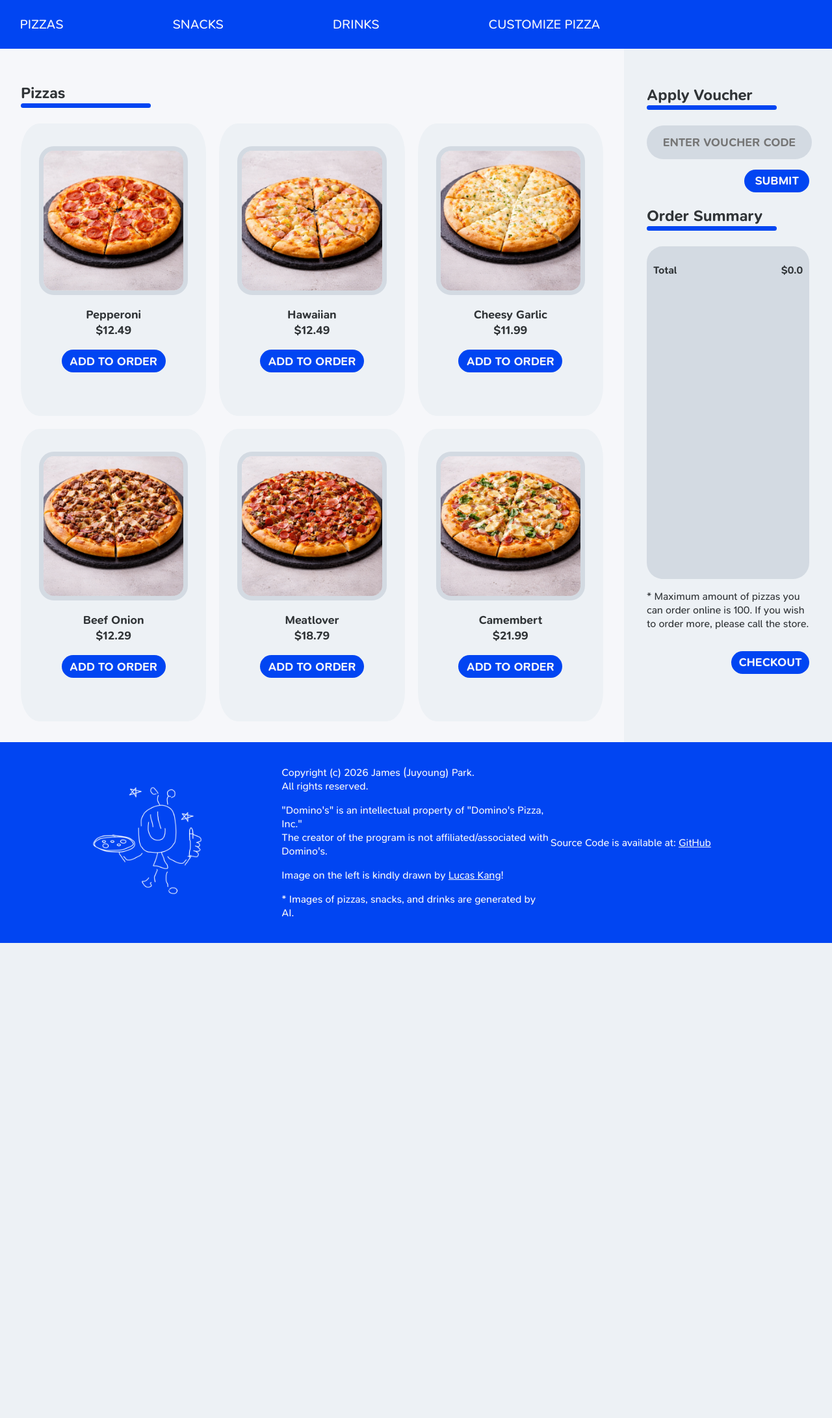
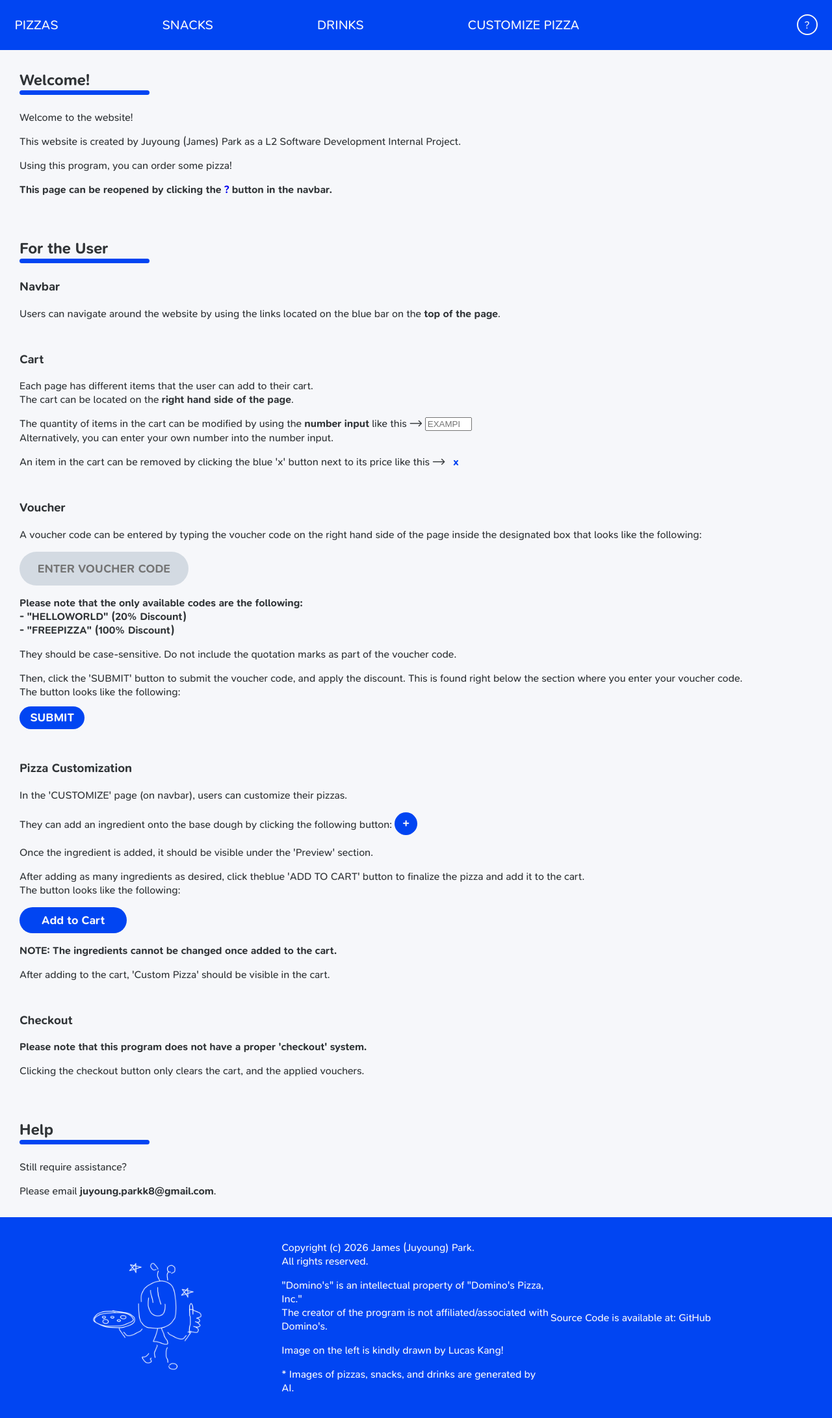
Before and after one commit to sleepywndud/pizza, a Flask app: page / in a window 1280 px wide; the page is wider, and only the part inside the window is pictured. Shown: that part at 65% size. Before the commit the page ends 1451 px from the top of that part, so only its background shows below. Run offline with Flask 3, Linux system fonts and the light colour scheme; data comes from the database, SQL or seed files in the repository; both versions use the stored data as it was after the commit; data that the repository does not hold is empty.

Commit message:
feat: voucher section, user-manual, refactor routes,
This feat adds a large amount of features, refactorings, as well as bug fixes:

- Added a voucher section: apply, remove voucher can be done for a % discount
- Added another table to keep track of which voucher was used
- Added the user-manual
- Changed index.html --> pizzas.html, and index.html is now the user-manual.
- Bug where a random white-space existed in the right hand side of the page has been fixed (TRIAL #1)
- Other miscellaneous changes

Co-Authored-By: 주영 <22222w@duck.com>

```diff
--- a/main.py
+++ b/main.py
@@ -11,9 +11,12 @@ from routes import *
 
 conn = sqlite3.connect("order.db")
 cr = conn.cursor()
-# empties the database data in order.db when program is ran
+
+# empties the table data in order.db when program is ran
 cr.execute("DELETE FROM cart")
 cr.execute("DELETE FROM custom_pizza_draft")
+cr.execute("DELETE FROM applied_voucher")
+
 conn.commit()
 conn.close()
 
--- a/routes.py
+++ b/routes.py
@@ -1,24 +1,36 @@
 from imports import *
 
 
-# route setting to index.html
-@app.route("/", methods=["GET", "POST"])
+# route setting to pizzas.html
+@app.route("/pizzas", methods=["GET", "POST"])
 def main():
     global orders
-    # global voucher_code
     data = menu_connect()
     orders = order_connect()
 
+    # use voucher code from the voucher_code form in HTML
+    if request.method == "POST" and "voucher_code" in request.form:
+        apply_voucher(request.form.get("voucher_code"))
+
+    # calculations involving total price and discounted price
     total_cost = totalcost_calc(orders)
-
-    # voucher code section is not finished
-    if request.method == "POST":
-        voucher_code = request.form.get("voucher_code")
-        print(f"\n\nVoucher Code Received: {voucher_code}\n\n")
+    voucher = voucher_connect()
+    discounted_total = apply_discount(total_cost, voucher)
 
     return render_template(
-        "index.html", data=data, orders=orders, total_cost=total_cost
+        "pizzas.html",
+        data=data,
+        orders=orders,
+        total_cost=total_cost,
+        voucher=voucher,
+        discounted_total=discounted_total,
     )
+
+
+@app.route("/remove_voucher")
+def remove_voucher_route():
+    remove_voucher()
+    return redirect(request.referrer or url_for("main"))
 
 
 @app.route("/update_quantity/<int:item_id>", methods=["POST"])
@@ -52,6 +64,18 @@ def update_quantity(item_id):
 
     conn.commit()
     conn.close()
+    return redirect(request.referrer or url_for("main"))
+
+
+@app.route("/remove_from_cart/<int:item_id>")
+def remove_from_cart(item_id):
+    conn = sqlite3.connect("order.db")
+    cr = conn.cursor()
+    # deletes the item specified
+    cr.execute("DELETE FROM cart WHERE id = ?", (item_id,))
+    conn.commit()
+    conn.close()
+
     return redirect(request.referrer or url_for("main"))
 
 
@@ -98,7 +122,7 @@ def add_to_order(name):
                 "INSERT INTO cart (name, price, quantity) VALUES (?, ?, 1)",
                 (name, price),
             )
-        #  [] = asdf.execure(asdfasdfasdf)
+        #  [] =
         conn.commit()
         conn.close()
 
@@ -106,39 +130,69 @@ def add_to_order(name):
 
 
 # route setting to snacks.html
-@app.route("/snacks")
+@app.route("/snacks", methods=["GET", "POST"])
 def snacks():
     global orders
     data = menu_connect("snack")
 
     orders = order_connect()
+
+    # use voucher code from the voucher_code form in HTML
+    if request.method == "POST" and "voucher_code" in request.form:
+        apply_voucher(request.form.get("voucher_code"))
+
+    # cost calculation
     total_cost = totalcost_calc(orders)
+    voucher = voucher_connect()
+    discounted_total = apply_discount(total_cost, voucher)
 
     return render_template(
-        "snacks.html", data=data, orders=orders, total_cost=total_cost
+        "snacks.html",
+        data=data,
+        orders=orders,
+        total_cost=total_cost,
+        voucher=voucher,
+        discounted_total=discounted_total,
     )
 
 
 # route setting to drinks.html
-@app.route("/drinks")
+@app.route("/drinks", methods=["GET", "POST"])
 def drinks():
     global orders
     data = menu_connect("drinks")
 
     orders = order_connect()
+
+    # use voucher code from the voucher_code form in HTML
+    if request.method == "POST" and "voucher_code" in request.form:
+        apply_voucher(request.form.get("voucher_code"))
+
+    # cost calculation
     total_cost = totalcost_calc(orders)
+    voucher = voucher_connect()
+    discounted_total = apply_discount(total_cost, voucher)
 
     return render_template(
-        "drinks.html", data=data, orders=orders, total_cost=total_cost
+        "drinks.html",
+        data=data,
+        orders=orders,
+        total_cost=total_cost,
+        voucher=voucher,
+        discounted_total=discounted_total,
     )
 
 
 # route setting to customize.html
-@app.route("/customize")
+@app.route("/customize", methods=["GET", "POST"])
 def customize():
     global orders
     data = menu_connect("ingredient")
     orders = order_connect()
+
+    # use voucher code from the voucher_code form in HTML
+    if request.method == "POST" and "voucher_code" in request.form:
+        apply_voucher(request.form.get("voucher_code"))
 
     # total cost by summing (price * quantity) using for loop
     total_cost = 0.0
@@ -146,6 +200,10 @@ def customize():
         total_cost += float(order[2]) * int(order[3])
     # rounding to 2dp in case decimal place goes over 2
     total_cost = round(total_cost, 2)
+
+    # cost calculation
+    voucher = voucher_connect()
+    discounted_total = apply_discount(total_cost, voucher)
 
     draft = draft_connect()
 
@@ -160,6 +218,8 @@ def customize():
         data=data,
         orders=orders,
         total_cost=total_cost,
+        voucher=voucher,
+        discounted_total=discounted_total,
         draft=draft,
         draft_total=draft_total,
     )
@@ -202,6 +262,11 @@ def remove_ingredient(item_id):
     return redirect(url_for("customize"))
 
 
+@app.route("/")
+def user_manual():
+    return render_template("index.html")
+
+
 @app.route("/add_custom_to_cart")
 def add_custom_to_cart():
     draft = draft_connect()
@@ -229,8 +294,3 @@ def add_custom_to_cart():
     conn.close()
 
     return redirect(url_for("customize"))
-
-
-# @app.route("")
-# def apply_voucher():
-#     print("p")
--- a/static/css/main.css
+++ b/static/css/main.css
@@ -6,6 +6,7 @@
 :root {
 	--white-main: #f6f7fa;
 	--accent-main: #0145f2;
+	--accent-sub: #668cec;
 	--grey-light1: #edf1f5;
 	--grey-light2: #d3dae2;
 	--grey-dark: #303437;
@@ -18,6 +19,10 @@ body {
 	font-family: SN Pro;
 }
 
+a {
+	text-decoration: none;
+}
+
 /* it is recommended that all h2, come with 'line-divider' */
 h2 {
 	margin-bottom: 0;
@@ -25,6 +30,10 @@ h2 {
 
 .divider {
 	margin: 64px;
+}
+
+.smalldivider {
+	margin: 48px;
 }
 
 #line-divider {
@@ -41,35 +50,30 @@ h2 {
 	z-index: 999999999999;
 
 	width: 100%;
-	height: 30px;
 	background-color: var(--accent-main);
 	display: flex;
 	align-items: center;
+	gap: 10rem; /* to prevent horizontal overflow that creates unnecessary whitespace */
 	padding: 1.4rem;
+	box-sizing: border-box;
 }
 
 .navbar a {
-	padding-left: 0.5rem;
-	padding-right: 10rem;
-
 	color: var(--white-main);
 	text-decoration: none;
 	font-size: 20px;
-	transition:
-		color 0.5s ease,
-		font-weight 0.5s ease,
-		font-size 0.5s ease,
-		text-decoration 0.5s ease;
 }
 
-.navbar a:hover {
-	padding-left: 0.5rem;
-	padding-right: 10rem;
-
-	color: var(--grey-light2);
-	font-size: 22px;
-	text-decoration: underline;
-	font-weight: bolder;
+.navbar a.nav-help {
+	display: flex;
+	align-items: center;
+	justify-content: center;
+	width: 28px;
+	height: 28px;
+	border: 2px solid var(--white-main);
+	border-radius: 50%;
+	font-size: 16px;
+	margin-left: auto;
 }
 
 footer {
@@ -139,6 +143,14 @@ footer a {
 	align-items: center;
 }
 
+.grid_order-item {
+	display: grid;
+	grid-template-columns: repeat(3, 1fr) auto;
+	grid-template-rows: repeat(1, 1fr);
+	gap: 0px;
+	align-items: center;
+}
+
 .grid_3-1_1to3ratio {
 	display: grid;
 	grid-template-columns: 1fr 3fr;
@@ -150,7 +162,7 @@ footer a {
 
 .item-pizza {
 	width: 100%;
-	height: 450px;
+	min-height: 450px;
 	background-color: var(--grey-light1);
 	text-align: center;
 	border-radius: 10%;
@@ -159,6 +171,7 @@ footer a {
 	display: flex;
 	flex-direction: column;
 	align-items: center;
+	justify-content: space-between;
 }
 
 .item-pizza img {
@@ -183,31 +196,26 @@ footer a {
 }
 
 .add-to-order {
-	width: 160px;
-	height: 35px;
+	display: block;
+	box-sizing: border-box;
+	width: 165px;
+	height: 40px;
+	/* margin-top: 16px;
+	margin-bottom: 16px; */
 	border-radius: 100px;
 	border-style: none;
 	background-color: var(--accent-main);
 	color: var(--white-main);
 	font-weight: bold;
-	text-decoration: none;
+	text-decoration: none !important;
 	font-family: SN Pro;
 	font-size: 18px;
 
-	transition: all 0.5s ease;
+	transition: background-color 0.5s ease;
 }
 
 .add-to-order:hover {
-	width: 175px;
-	height: 40px;
-	border-radius: 100px;
-	border-style: none;
-	background-color: var(--accent-main);
-	color: var(--grey-light2);
-	font-weight: bold;
-	text-decoration: underline;
-	font-family: SN Pro;
-	font-size: 20px;
+	background-color: var(--accent-sub);
 }
 
 .add-ingredient-to-order {
@@ -220,6 +228,12 @@ footer a {
 	font-weight: bold;
 	font-family: SN Pro;
 	font-size: 18px;
+
+	transition: background-color 0.5s ease;
+}
+
+.add-ingredient-to-order:hover {
+	background-color: var(--accent-sub);
 }
 
 form[name='voucher_code'] {
@@ -251,6 +265,12 @@ form button[name='voucher_code'] {
 	font-size: 18px;
 	text-align: center;
 	margin-top: 16px;
+
+	transition: background-color 0.5s ease;
+}
+
+form button[name='voucher_code']:hover {
+	background-color: var(--accent-sub);
 }
 
 .preview-box {
@@ -300,7 +320,7 @@ form button[name='voucher_code'] {
 }
 
 input[type='number'] {
-	margin-top: 15px;
+	/* margin-top: 15px; */
 	width: 70%;
 }
 
@@ -333,6 +353,12 @@ form button[name='checkout'] {
 	font-size: 18px;
 	text-align: center;
 	margin-top: 16px;
+
+	transition: background-color 0.5s ease;
+}
+
+form button[name='checkout']:hover {
+	background-color: var(--accent-sub);
 }
 
 .draft-base-line {
@@ -345,3 +371,14 @@ form button[name='checkout'] {
 	text-decoration: none;
 	margin-left: 8px;
 }
+
+.order-item-remove-btn {
+	color: var(--accent-main);
+	font-weight: bold;
+	text-decoration: none;
+	margin-left: 8px;
+}
+
+.parent-container {
+	margin: 30px;
+}
--- a/templates/index.html
+++ b/templates/index.html
@@ -13,95 +13,120 @@
 				<a href="{{ url_for('snacks') }}">SNACKS</a>
 				<a href="{{ url_for('drinks') }}">DRINKS</a>
 				<a href="{{ url_for('customize') }}">CUSTOMIZE PIZZA</a>
+				<a href="{{ url_for('user_manual') }}" class="nav-help">?</a>
 			</nav>
 		</header>
 		<!-- header (navbar) end -->
 		<main>
-			<div class="parent-grid">
-				<!-- menu grid start -->
-				<div class="menu-section">
-					<h2>Pizzas</h2>
+			<div class="parent-container">
+				<h2>Welcome!</h2>
 				<div id="line-divider"></div>
-					<div class="grid_2-3">
-						<!-- uses for loop to print however many items that are on the db -->
-						{% for pizza in data %}
-						<div class="item-pizza">
-							<img
-								src="{{ url_for('static', filename='images/menu/pizza/' + pizza[3]) }}"
-								alt="{{ pizza[1] + 'Image'}}"
+
+				<p>Welcome to the website!</p>
+				<p>
+					This website is created by Juyoung (James) Park as a L2 Software Development
+					Internal Project.
+				</p>
+				<p>Using this program, you can order some pizza!</p>
+
+				<b
+					>This page can be reopened by clicking the
+					<a href="{{ url_for('user_manual') }}" class="nav-help">?</a> button in the
+					navbar.</b
 				>
-							<p style="margin-bottom: 0">{{ pizza[1] }}</p>
-							<!-- displays the "$" + the pizza's cost -->
-							<p style="margin-top: 0">{{ '$' + pizza[2] }}</p>
 
-							<a href="{{ url_for('add_to_order', name=pizza[1]) }}">
-								<button class="add-to-order">ADD TO ORDER</button>
-							</a>
-						</div>
-						{% endfor %}
-					</div>
-				</div>
-				<!-- menu grid end -->
-				<!-- order grid start -->
-				<div class="order-section">
-					<div style="padding: 35px">
-						<h2>Apply Voucher</h2>
+				<div class="divider"></div>
+
+				<h2>For the User</h2>
 				<div id="line-divider"></div>
-						<form method="POST" name="voucher_code">
+
+				<h3>Navbar</h3>
+				<p>
+					Users can navigate around the website by using the links located on the blue bar
+					on the <b>top of the page</b>.
+				</p>
+
+				<div class="smalldivider"></div>
+				<h3>Cart</h3>
+				<p>
+					Each page has different items that the user can add to their cart. <br>
+					The cart can be located on the <b>right hand side of the page</b>.
+				</p>
+				<p>
+					The quantity of items in the cart can be modified by using the
+					<b>number input</b> like this -->
+					<input type="number" style="width: 64px" placeholder="EXAMPLE NUMBER INPUT">
+					<br>
+					Alternatively, you can enter your own number into the number input.
+				</p>
+				<p>
+					An item in the cart can be removed by clicking the blue 'x' button next to its
+					price like this --> <a class="order-item-remove-btn">x</a>
+				</p>
+
+				<div class="smalldivider"></div>
+				<h3>Voucher</h3>
+				<p>
+					A voucher code can be entered by typing the voucher code on the right hand side
+					of the page inside the designated box that looks like the following:
+				</p>
+				<form name="voucher_code" style="width: 256px">
 					<input type="text" name="voucher_code" placeholder="ENTER VOUCHER CODE">
+				</form>
+				<p>
+					<b
+						>Please note that the only available codes are the following: <br>
+						- "HELLOWORLD" (20% Discount) <br>
+						- "FREEPIZZA" (100% Discount)
+					</b>
+				</p>
+				<p>
+					They should be case-sensitive. Do not include the quotation marks as part of the
+					voucher code.
+				</p>
+				<p>
+					Then, click the 'SUBMIT' button to submit the voucher code, and apply the
+					discount. This is found right below the section where you enter your voucher
+					code. <br>
+					The button looks like the following:
+				</p>
+				<form name="voucher_code" style="text-align: left; margin-top: -20px">
 					<button type="submit" name="voucher_code">SUBMIT</button>
 				</form>
 
-						<h2>Order Summary</h2>
+				<div class="smalldivider"></div>
+				<h3>Pizza Customization</h3>
+				<p>In the 'CUSTOMIZE' page (on navbar), users can customize their pizzas.</p>
+				<p>
+					They can add an ingredient onto the base dough by clicking the following button:
+					<a>
+						<button class="add-ingredient-to-order">+</button>
+					</a>
+				</p>
+				<p>
+					Once the ingredient is added, it should be visible under the 'Preview' section.
+				</p>
+				<p>
+					After adding as many ingredients as desired, click theblue 'ADD TO CART' button
+					to finalize the pizza and add it to the cart. <br>
+					The button looks like the following:
+				</p>
+				<button class="add-to-order" style="margin-top: 16px; margin-bottom: 16px">
+					Add to Cart
+				</button>
+				<b>NOTE: The ingredients cannot be changed once added to the cart.</b>
+				<p>After adding to the cart, 'Custom Pizza' should be visible in the cart.</p>
+
+				<div class="smalldivider"></div>
+				<h3>Checkout</h3>
+				<b>Please note that this program does not have a proper 'checkout' system.</b>
+				<p>Clicking the checkout button only clears the cart, and the applied vouchers.</p>
+
+				<div class="divider"></div>
+				<h2>Help</h2>
 				<div id="line-divider"></div>
-						<!-- order box start -->
-						<div class="order-list">
-							<!-- uses a for loop to print everything that's in the db -->
-							{% for order in orders %}
-							<!-- displays the name (col1), price (col2), and quantity (col3) of the item added to cart -->
-							<div class="order-item">
-								<div class="grid_3-1_1to1ratio">
-									<!-- <p>{{ order[3] }}x {{ order[1] }}</p> -->
-									<div style="text-align: left">
-										<form
-											action="{{ url_for('update_quantity', item_id=order[0]) }}"
-											method="POST"
-										>
-											<!-- uses form to pass numberinput value to the db -->
-											<input
-												type="number"
-												name="quantity"
-												class="quantitymodify"
-												value="{{ order[3] }}"
-												min="0"
-												onchange="form.submit()"
-											>
-										</form>
-									</div>
-									<p style="text-align: center">{{ order[1] }}</p>
-									<p style="text-align: right">
-										<!-- formats the price like 'quantity * price', and rounds to 2dp -->
-										${{ "%.2f"|format(order[2]|float * order[3]|int) }}
-									</p>
-								</div>
-							</div>
-							{% endfor %}
-							<div class="grid_2-1">
-								<p>Total</p>
-								<p style="text-align: right">${{ total_cost }}</p>
-							</div>
-						</div>
-						<!-- order box end -->
-						<p>
-							* Maximum amount of pizzas you can order online is 100. If you wish to
-							order more, please call the store.
-						</p>
-						<form method="POST" name="checkout">
-							<button type="submit" name="checkout">CHECKOUT</button>
-						</form>
-					</div>
-				</div>
-				<!-- order grid end -->
+				<p>Still require assistance?</p>
+				<p>Please email <b>juyoung.parkk8@gmail.com</b>.</p>
 			</div>
 		</main>
 		<!-- footer start -->
```
Also changed, not shown: imports.py (+61 -0 lines), templates/customize.html (+39 -6 lines), templates/drinks.html (+38 -5 lines), templates/pizzas.html (added, +173 -0 lines), order.db. Lines whose indentation alone changed are shown as unchanged.
